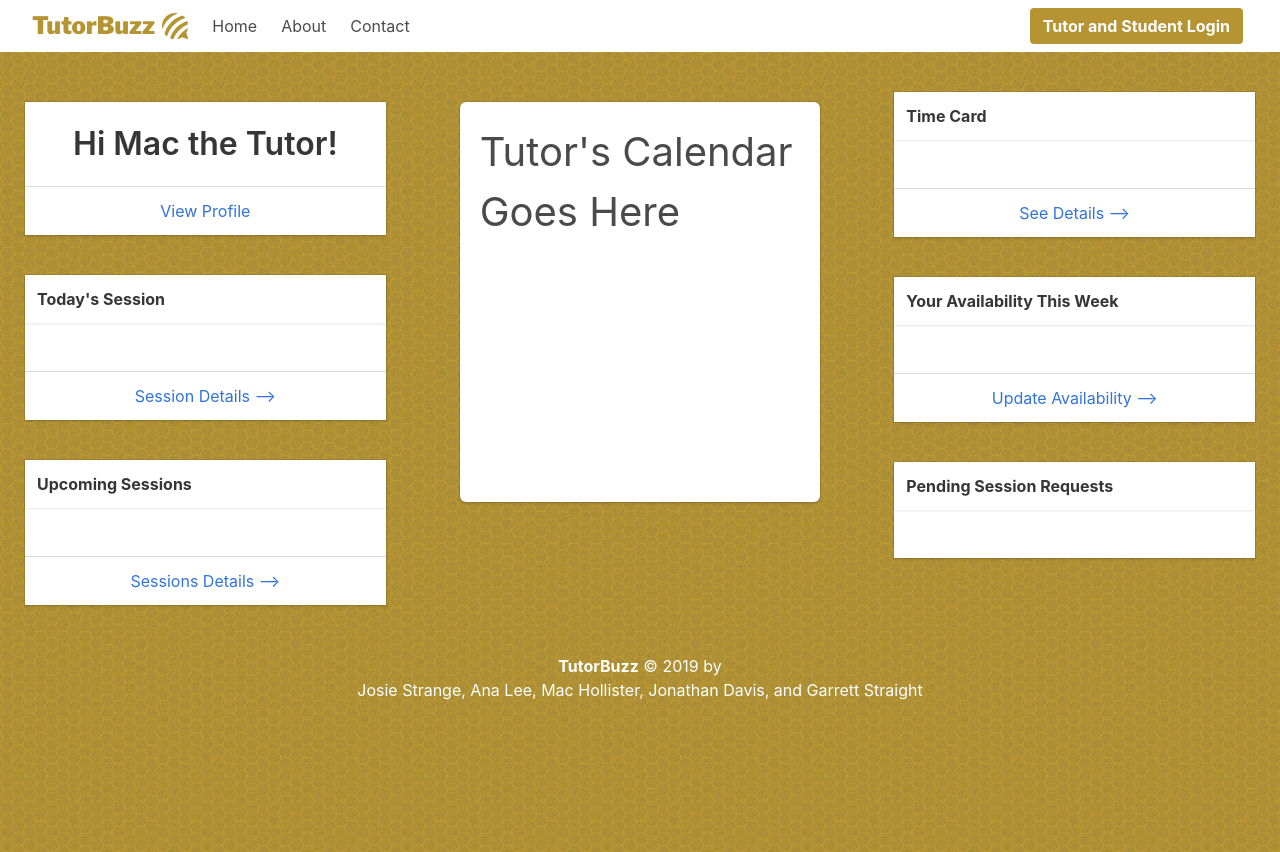
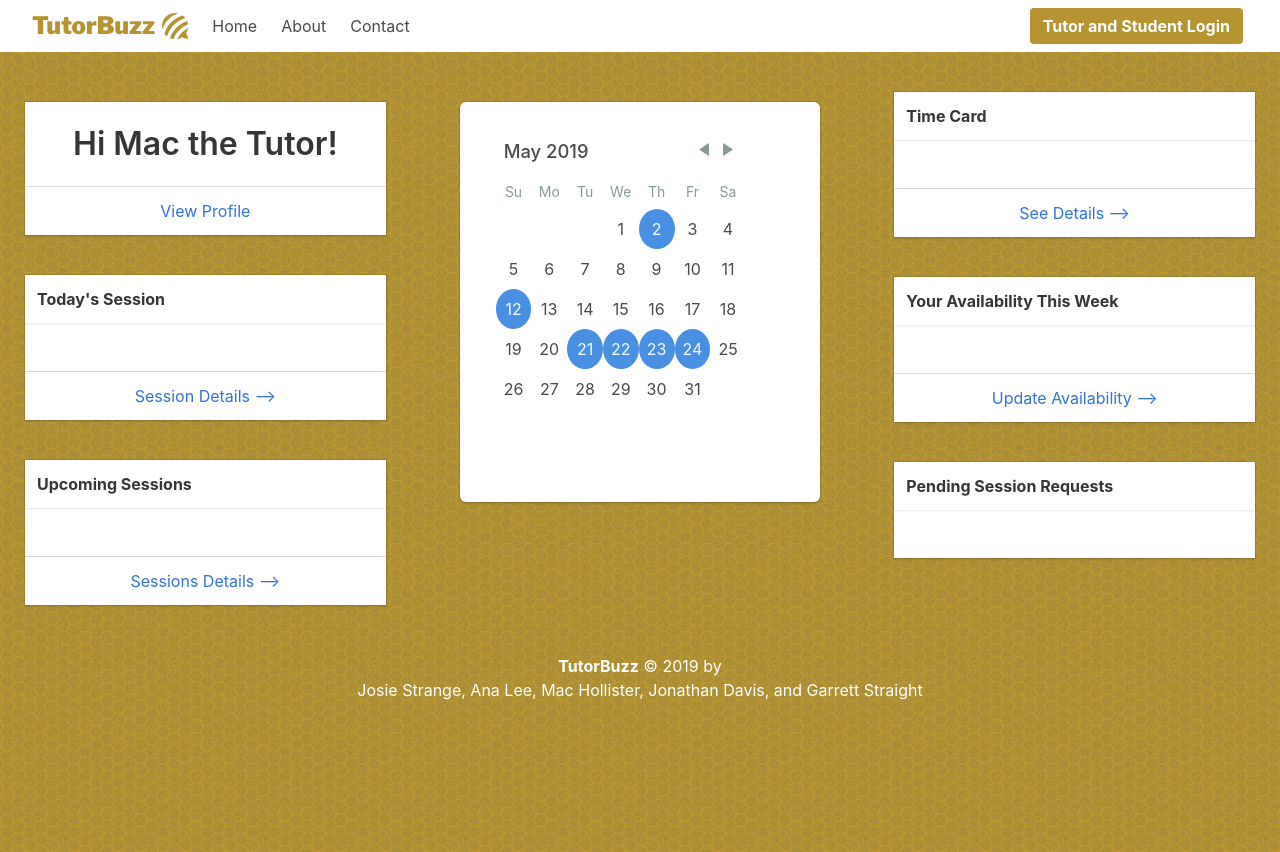
Before and after one commit to macdhollister/TutorBuzz, a React (Create React App) app in the folder client/: page /tutorPortal in a window 1280 px wide. Built offline with nearby package versions, Linux system fonts and the light colour scheme.

Commit message:
Starting Draft

```diff
--- a/client/package.json
+++ b/client/package.json
@@ -4,7 +4,10 @@
   "private": true,
   "proxy": "http://localhost:3001/",
   "dependencies": {
+    "prop-types": "^15.7.2",
     "react": "^16.8.4",
+    "react-datepicker": "^2.3.0",
+    "react-day-picker": "^7.3.0",
     "react-dom": "^16.8.4",
     "react-router-dom": "^5.0.0",
     "react-scripts": "2.1.8"
--- a/client/src/components/StudentComps/StudentCalendar/index.js
+++ b/client/src/components/StudentComps/StudentCalendar/index.js
@@ -1,7 +1,7 @@
 import React, { Component } from 'react';
 import "./StudentCalendar.css";
 
-class StudentCalendar extends Component {
+class StudentCalendarCont extends Component {
     render() {
         return (
             <div className="box" id="calendarBox">
@@ -17,4 +17,4 @@ class StudentCalendar extends Component {
     }
 }
 
-export default StudentCalendar;
+export default StudentCalendarCont;
--- a/client/src/components/TutorComps/TutorCalendar/index.js
+++ b/client/src/components/TutorComps/TutorCalendar/index.js
@@ -1,14 +1,34 @@
 import React, { Component } from 'react';
 import "./TutorCalendar.css";
+import DayPicker from 'react-day-picker';
+import 'react-day-picker/lib/style.css';
 
-class TutorCalendar extends Component {
+export function SessionsCalendar() {
+  return (
+    <DayPicker
+      initialMonth={new Date(2019, 4)}
+      selectedDays={[
+        new Date(2019, 4, 12),
+        new Date(2019, 4, 2),
+        {
+          after: new Date(2019, 4, 20),
+          before: new Date(2019, 4, 25),
+        },
+      ]}
+    />
+  );
+}
+
+class TutorCalendarCont extends Component {
     render() {
         return (
             <div className="box" id="tutorCalendar">
                 <article className="media">
                     <div className="media-content">
                         <div className="content">
-                        <p className="is-size-2">Tutor's Calendar Goes Here</p>
+
+                        <SessionsCalendar />
+
                         </div>
                     </div>
                 </article>
@@ -17,4 +37,4 @@ class TutorCalendar extends Component {
     }
 }
 
-export default TutorCalendar;
+export default TutorCalendarCont;
```
Also changed, not shown: 1 other file (tests, documents, lock files or other folders).
